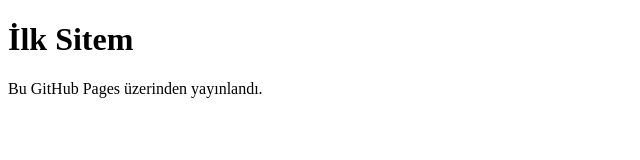
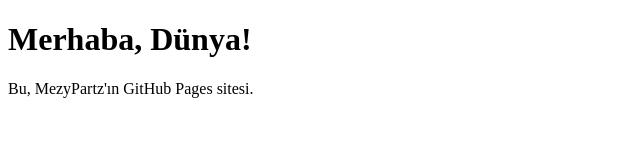
Before and after one commit to MezyPartz/MezPartz.github.io, a plain HTML site: page index.html in a window 1280 px wide. Shown: the whole page, without its empty margins (0-640 px from the left). Drawn offline with Linux system fonts and the light colour scheme.

Commit message:
Update index.html

```diff
--- a/index.html
+++ b/index.html
@@ -1,8 +1,10 @@
 <!DOCTYPE html>
 <html>
-  <head><title>Merhaba</title></head>
+  <head>
+    <title>MezyPartz'ın Sitesi</title>
+  </head>
   <body>
-    <h1>İlk Sitem</h1>
-    <p>Bu GitHub Pages üzerinden yayınlandı.</p>
+    <h1>Merhaba, Dünya!</h1>
+    <p>Bu, MezyPartz'ın GitHub Pages sitesi.</p>
   </body>
 </html>
```
